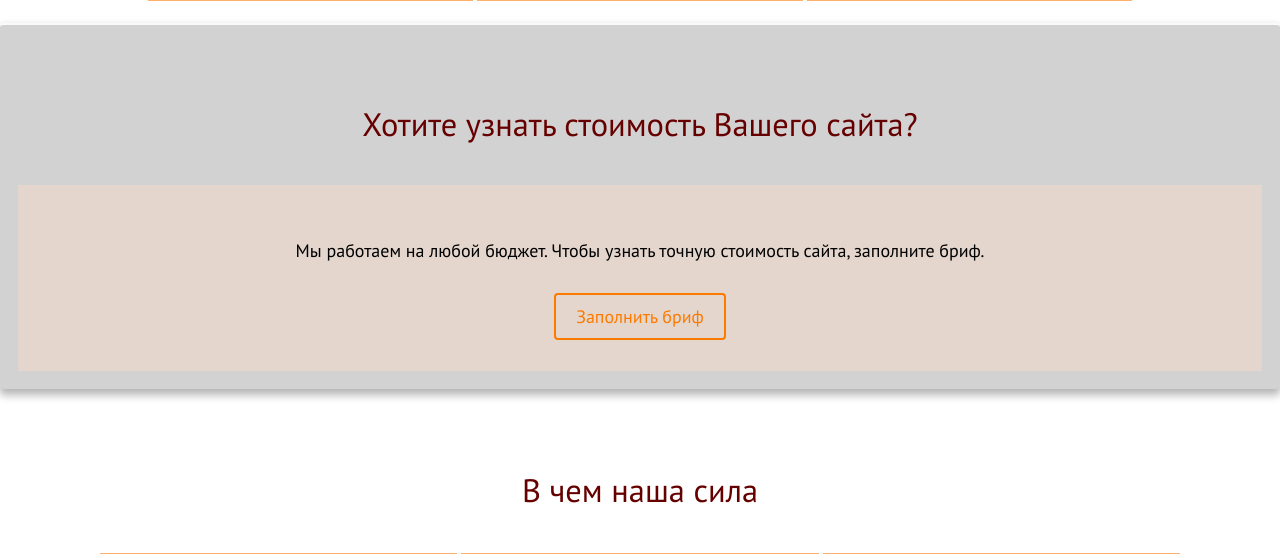
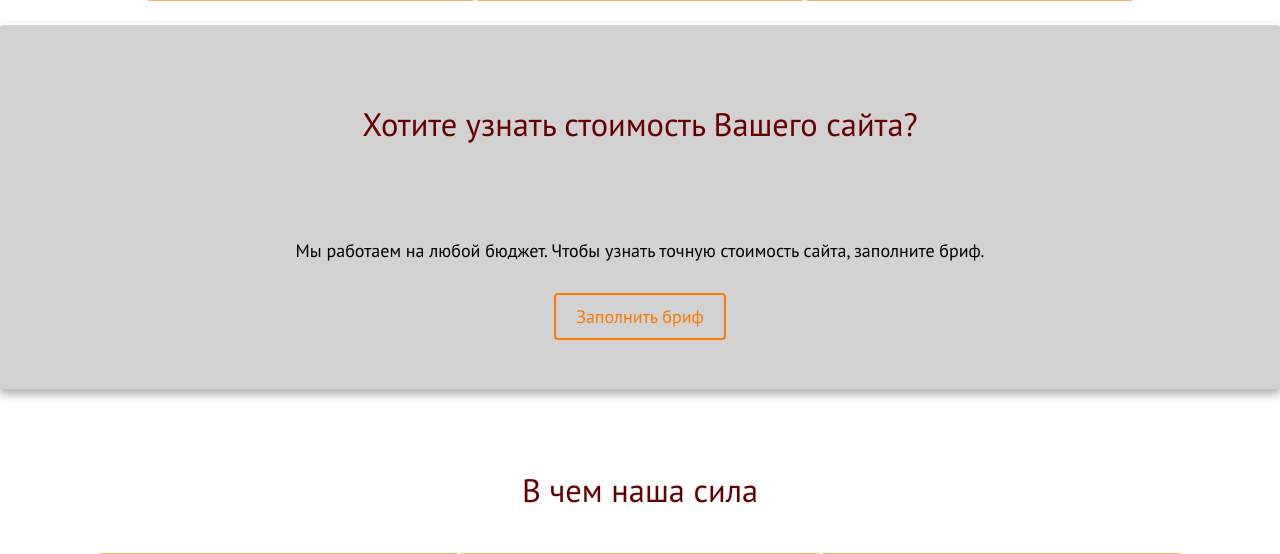
Before and after one commit to mrtwin/qfenix-1.0, a PHP site: page / in a window 1280 px wide. Shown: the part 2372-2926 px from the top of the page. Run offline with PHP 8.4, Linux system fonts and the light colour scheme.

Commit message:
Update style.css

```diff
--- a/css/style.css
+++ b/css/style.css
@@ -230,6 +230,9 @@ a.nav_current{
 }
 .btn_container_element{
 	background: #fff;
+}
+.brif_container .brif_container_element{
+	background: rgb(250, 250, 250, 0);
 }
 .preference{
 	display: flex;
```
